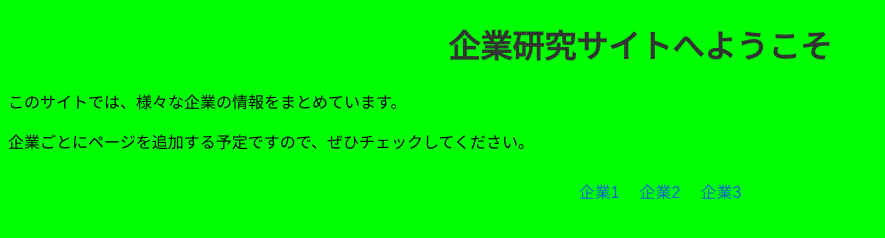
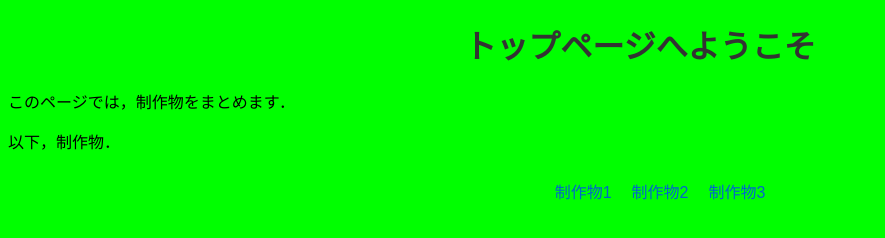
Before and after one commit to soaringwombat/soaringwombat.github.io, a plain HTML site: page index.html in a window 1280 px wide. Shown: the whole page, without its empty margins (0-885 px from the left). Drawn offline with Linux system fonts and the light colour scheme.

Commit message:
Update index.html

```diff
--- a/index.html
+++ b/index.html
@@ -3,16 +3,16 @@
 <head>
   <link rel="stylesheet" href="stylesheet.css">
   <meta charset="utf-8">
-  <title>企業研究サイト</title>
+  <title>トップページ</title>
 </head>
 <body>
-  <h1>企業研究サイトへようこそ</h1>
-  <p>このサイトでは、様々な企業の情報をまとめています。</p>
-  <p>企業ごとにページを追加する予定ですので、ぜひチェックしてください。</p>
+  <h1>トップページへようこそ</h1>
+  <p>このページでは，制作物をまとめます．</p>
+  <p>以下，制作物．</p>
   <ul>
-    <li><a href="company1.html">企業1</a></li>
-    <li><a href="company2.html">企業2</a></li>
-    <li><a href="company3.html">企業3</a></li>
+    <li><a href="seisaku1.html">制作物1</a></li>
+    <li><a href="seisaku2.html">制作物2</a></li>
+    <li><a href="seisaku3.html">制作物3</a></li>
   </ul>
 </body>
 </html>
```
